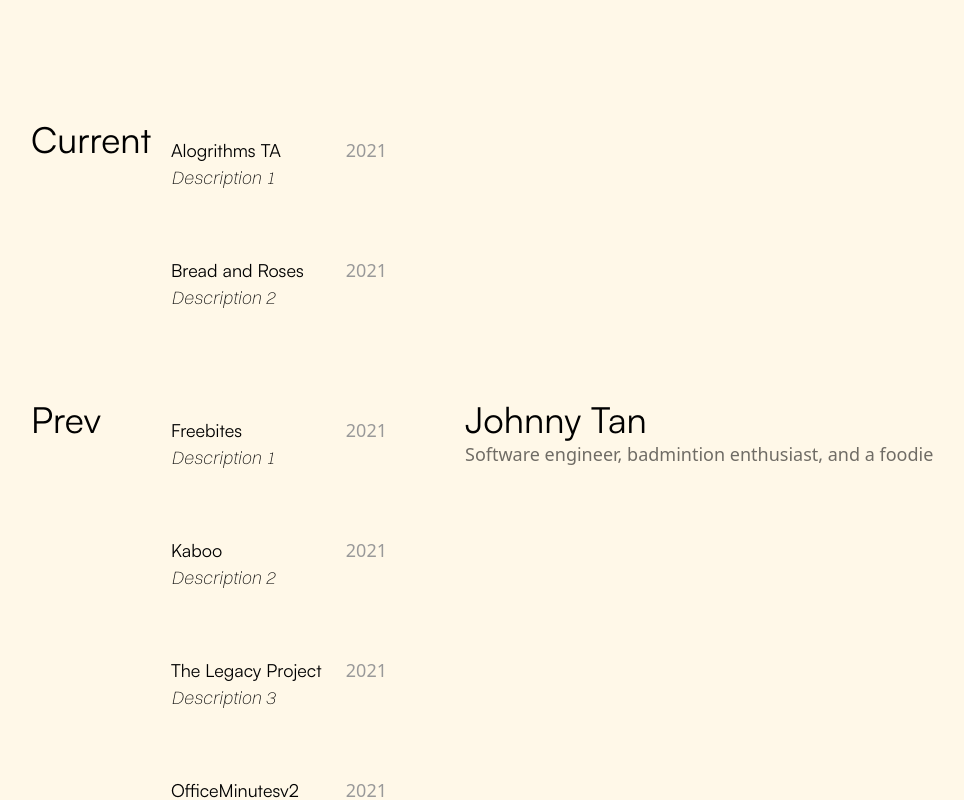
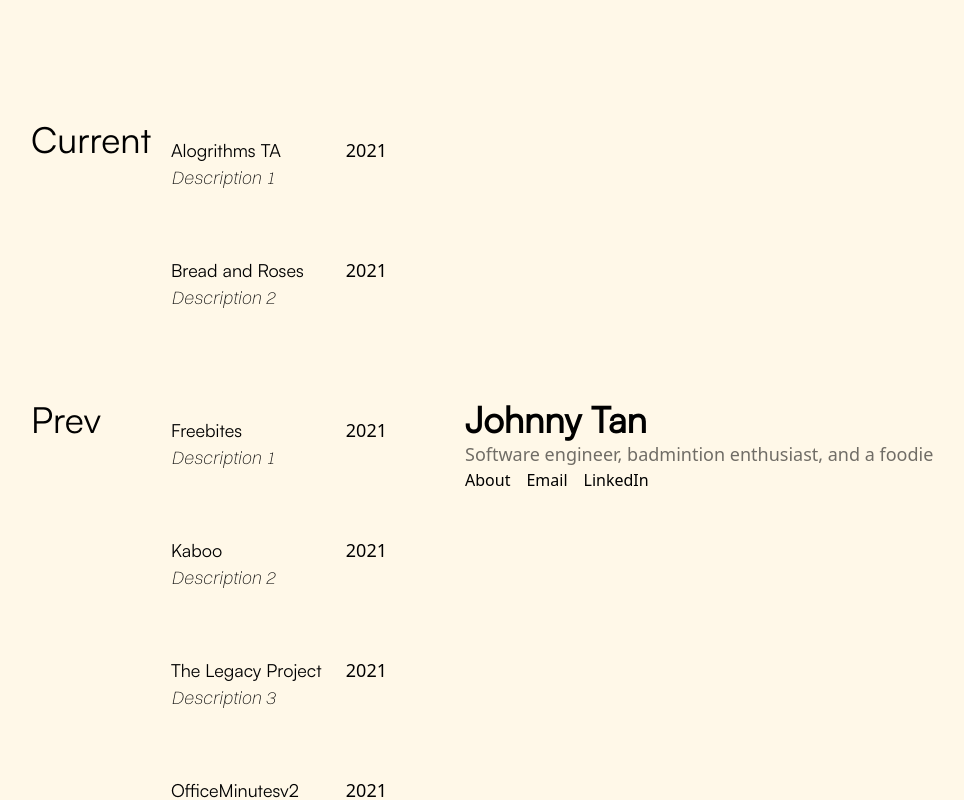
Before and after one commit to johnny-t06/johnny-web, a Next.js app: page / in a window 1280 px wide. Shown: the top 800 px of the page, without its empty margins (47-1011 px from the left). Built offline with nearby package versions, Linux system fonts and the light colour scheme.

Commit message:
extra info section

```diff
--- a/src/app/page.tsx
+++ b/src/app/page.tsx
@@ -20,7 +20,7 @@ export default function Home() {
           </div>
         </div>
         <div className="flex w-3/5 bg-beige2 flex-col ">
-          <div className="h-[50vh]"> </div>
+          <div className=""> </div>
           <Description value={value} />{" "}
         </div>
       </div>
--- a/src/components/Description.tsx
+++ b/src/components/Description.tsx
@@ -6,6 +6,13 @@ import { useRef } from "react";
 interface DescriptionProps {
   value: string;
 }
+
+const contacts = [
+  { title: "About", link: "" },
+  { title: "Email", link: "emailto:johnnytanwork1@gmail.com" },
+  { title: "LinkedIn", link: "https://www.linkedin.com/in/johnny-tan1/" },
+];
+
 export const Description = (props: DescriptionProps) => {
   const { value } = props;
   const element = useRef<HTMLDivElement>(null);
@@ -19,8 +26,8 @@ export const Description = (props: DescriptionProps) => {
   // });
 
   return (
-    <div className="">
-      <h1 className="font-satoshi text-4xl "> Johnny Tan</h1>
+    <div className="sticky top-1/2 transform-translate-y-1/2">
+      <h1 className="font-satoshi text-4xl font-bold "> Johnny Tan</h1>
       <motion.p
         className="text-lg"
         ref={element}
@@ -28,6 +35,17 @@ export const Description = (props: DescriptionProps) => {
       >
         {value}
       </motion.p>
+      <div className="flex gap-4">
+        {contacts.map((contact, index) => (
+          <a
+            href={contact.link}
+            key={index}
+            className="text-gray-200 hover:text-gray-700"
+          >
+            {contact.title}
+          </a>
+        ))}
+      </div>
     </div>
   );
 };
--- a/tailwind.config.ts
+++ b/tailwind.config.ts
@@ -24,7 +24,6 @@ const config: Config = {
       nobel: "#b2aba9",
       silk: "#beb2a7",
       black: "#312f2f",
-      gray: "#999999",
       beige2: "#FFF8E8",
     },
   },
```
